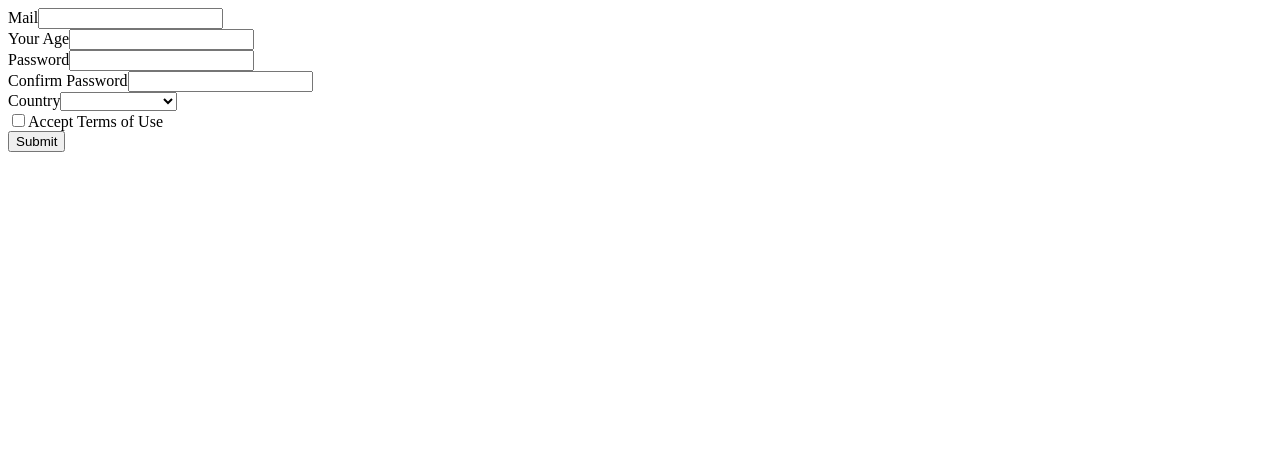
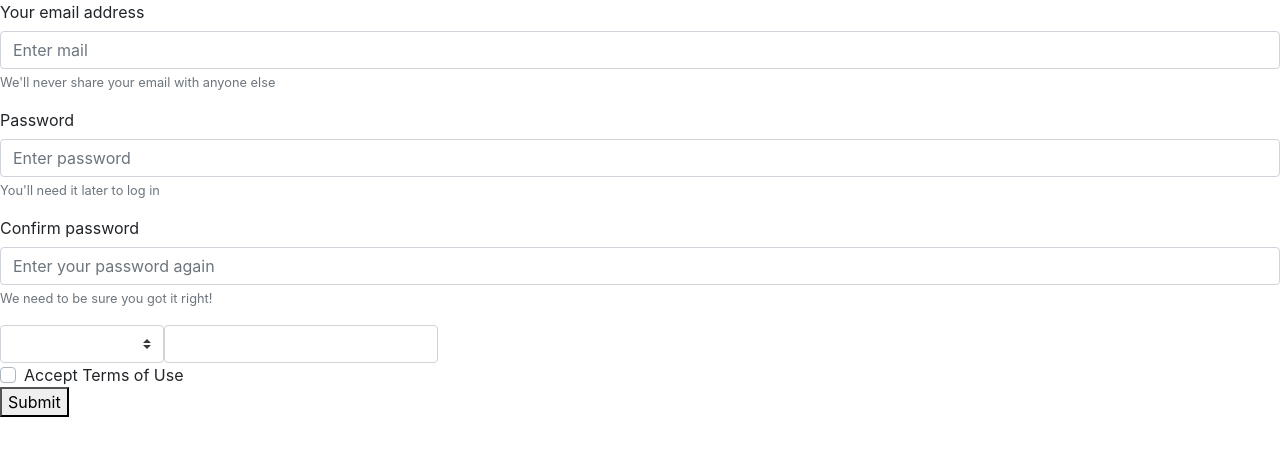
Before and after one commit to Apergot/Book7_GS1, a Vue app: page /signup in a window 1280 px wide. Shown: the top 456 px of the page. Built offline with nearby package versions, Linux system fonts and the light colour scheme.

Commit message:
Added vue-bootstrap and started with signup form styles

```diff
--- a/package.json
+++ b/package.json
@@ -9,6 +9,8 @@
   },
   "dependencies": {
     "axios": "^0.19.0",
+    "bootstrap": "^4.3.1",
+    "bootstrap-vue": "^2.1.0",
     "core-js": "^3.3.2",
     "vue": "^2.6.10",
     "vue-router": "^3.1.3",
--- a/src/main.js
+++ b/src/main.js
@@ -3,6 +3,11 @@ import App from './App.vue'
 import router from './router'
 import store from './store'
 import axios from 'axios'
+import BootstrapVue from 'bootstrap-vue'
+import 'bootstrap/dist/css/bootstrap.css'
+import 'bootstrap-vue/dist/bootstrap-vue.css'
+
+Vue.use(BootstrapVue)
 
 Vue.config.productionTip = false
 
--- a/src/views/Auth/SignUp.vue
+++ b/src/views/Auth/SignUp.vue
@@ -1,52 +1,73 @@
 <template>
     <div id="signup">
     <div class="signup-form">
-      <form @submit.prevent="onSubmit">
-        <div class="input">
-          <label for="email">Mail</label>
-          <input
+      <b-form @submit.prevent="onSubmit">
+        <b-form-group
+          label="Your email address"
+          description="We'll never share your email with anyone else"
+        >
+          <b-form-input
                   type="email"
                   id="email"
-                  v-model="email">
-        </div>
-        <div class="input">
-          <label for="age">Your Age</label>
-          <input
-                  type="number"
-                  id="age"
-                  v-model.number="age">
-        </div>
-        <div class="input">
-          <label for="password">Password</label>
-          <input
+                  required
+                  v-model="email"
+                  placeholder="Enter mail"
+          ></b-form-input>
+        </b-form-group>
+
+        <b-form-group
+          label="Password"
+          description="You'll need it later to log in"
+        >
+          <b-form-input
                   type="password"
                   id="password"
-                  v-model="password">
-        </div>
-        <div class="input">
-          <label for="confirm-password">Confirm Password</label>
-          <input
+                  v-model="password"
+                  placeholder="Enter password"
+                  required
+          ></b-form-input>
+        </b-form-group>
+
+        <b-form-group
+          label="Confirm password"
+          description="We need to be sure you got it right!"
+        >
+          <b-form-input
                   type="password"
                   id="confirm-password"
-                  v-model="confirmPassword">
-        </div>
-        <div class="input">
-          <label for="country">Country</label>
-          <select id="country" v-model="country">
+                  v-model="confirmPassword"
+                  placeholder="Enter your password again"
+                  required
+          ></b-form-input>
+        </b-form-group>
+
+        <b-form inline>
+          <label class="sr-only" for="country">Country</label>
+          <b-form-select id="country" v-model="country">
             <option value="SPN">Spain</option>
             <option value="UK">United Kingdom</option>
             <option value="USA">United States</option>
             <option value="GER">Germany</option>
-          </select>
-        </div>
-        <div>
-          <input type="checkbox" id="terms" v-model="terms">
-          <label for="terms">Accept Terms of Use</label>
-        </div>
+            <template v-slot:first>
+            <option :value="null">Choose...</option>
+            </template>
+          </b-form-select>
+          <label class="sr-only" for="age">Your Age</label>
+          <b-input
+                  type="number"
+                  id="age"
+                  v-model.number="age"
+          ></b-input>
+        </b-form>
+
+        <b-form-checkbox
+          id="terms"
+          v-model="terms"
+        >Accept Terms of Use</b-form-checkbox>
         <div class="submit">
           <button type="submit">Submit</button>
         </div>
-      </form>
+      </b-form>
     </div>
   </div>
 </template>
@@ -81,3 +102,6 @@ export default {
   }
 }
 </script>
+
+<style scoped>
+</style>
```
Also changed, not shown: 1 other file (tests, documents, lock files or other folders).
